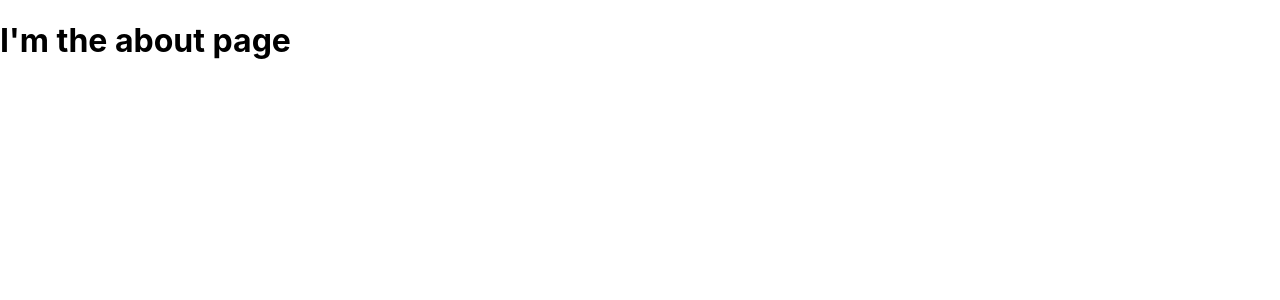
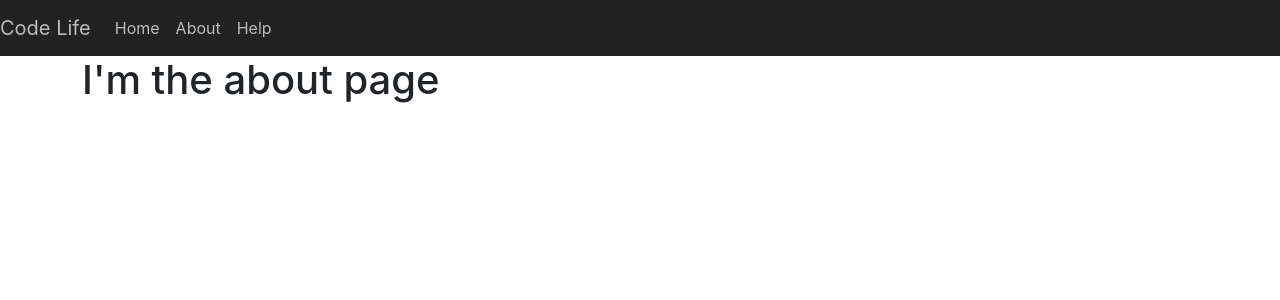
Before and after one commit to cruzgx/Park-Tracker, a React (Create React App) app: page /about in a window 1280 px wide. Shown: the top 300 px of the page. Built offline with nearby package versions, Linux system fonts and the light colour scheme.

Commit message:
Added a image slide to front page

```diff
--- a/package.json
+++ b/package.json
@@ -6,10 +6,13 @@
     "@testing-library/jest-dom": "^5.14.1",
     "@testing-library/react": "^11.2.7",
     "@testing-library/user-event": "^12.8.3",
+    "bootstrap": "^5.0.2",
     "react": "^17.0.2",
+    "react-bootstrap": "^1.6.1",
     "react-dom": "^17.0.2",
     "react-router-dom": "^5.2.0",
     "react-scripts": "4.0.3",
+    "styled-components": "^5.3.0",
     "web-vitals": "^1.1.2"
   },
   "scripts": {
--- a/public/index.html
+++ b/public/index.html
@@ -15,6 +15,12 @@
       user's mobile device or desktop. See https://developers.google.com/web/fundamentals/web-app-manifest/
     -->
     <link rel="manifest" href="%PUBLIC_URL%/manifest.json" />
+    <link
+      rel="stylesheet"
+      href="https://cdn.jsdelivr.net/npm/bootstrap@5.0.2/dist/css/bootstrap.min.css"
+      integrity="sha384-EVSTQN3/azprG1Anm3QDgpJLIm9Nao0Yz1ztcQTwFspd3yD65VohhpuuCOmLASjC"
+      crossorigin="anonymous"
+    />
     <!--
       Notice the use of %PUBLIC_URL% in the tags above.
       It will be replaced with the URL of the `public` folder during the build.
--- a/src/App.js
+++ b/src/App.js
@@ -1,18 +1,26 @@
 import logo from './logo.svg';
 import './App.css';
 
-import { BrowserRouter, Route, Switch } from 'react-router-dom';
+import React, { Component } from 'react'
+import { BrowserRouter as Router, Route, Switch } from 'react-router-dom';
 import Home from './pages/Home'
 import About from './pages/About';
+import { Layout } from './components/Layout.js';
+import { NavigationBar } from './components/NavigationBar.js';
 
 function App() {
   return (
-    <BrowserRouter>
-      <Switch>
-        <Route path='/' exact component={Home} />
-        <Route path='/about' exact component={About} />
-      </Switch>
-    </BrowserRouter>
+    <React.Fragment>
+      <NavigationBar />
+      <Layout>
+        <Router>
+          <Switch>
+            <Route path='/' exact component={Home} />
+            <Route path='/about' exact component={About} />
+          </Switch>
+        </Router>
+      </Layout>
+    </React.Fragment>
   );
 }
 
--- /dev/null
+++ b/src/components/Layout.js
@@ -0,0 +1,8 @@
+import React from 'react';
+import { Container } from 'react-bootstrap'
+
+export const Layout = (props) => (
+    <Container>
+        {props.children}
+    </Container>
+)
--- /dev/null
+++ b/src/components/NavigationBar.js
@@ -0,0 +1,34 @@
+import React from 'react'
+import { Nav, Navbar } from 'react-bootstrap';
+import styled from 'styled-components';
+
+const Styles = styled.div`
+    .navbar {
+        background-color: #222;
+    }
+
+    .navbar-brand, .navbar-nav .nav-link {
+        color: #bbb;
+
+        &:hover {
+            color: white;
+        }
+    }
+`;
+
+export const NavigationBar = () => (
+    <Styles>
+        <Navbar expand="lg">
+            <Navbar.Brand href="/">Code Life</Navbar.Brand>
+            <Navbar.Toggle aria-controls="basic-navbar-nav" />
+            <Navbar.Collapse id='basic-navbar-nav'>
+                <Nav className='ml-auto'>
+                    <Nav.Item><Nav.Link href='/'>Home</Nav.Link></Nav.Item>
+                    <Nav.Item><Nav.Link href='/about'>About</Nav.Link></Nav.Item>
+                    <Nav.Item><Nav.Link href='/help'>Help</Nav.Link></Nav.Item>
+                </Nav>
+            </Navbar.Collapse>
+
+        </Navbar>
+    </Styles>
+)
--- a/src/pages/Home.js
+++ b/src/pages/Home.js
@@ -1,28 +1,70 @@
 // Imports here
 import React from "react";
 import { Link } from "react-router-dom";
-import '../styling/Home.css'
+import "../styling/Home.css";
+import { Carousel } from "react-bootstrap";
 
 // Props can be passed to home component
 const Home = () => {
+  return (
+    <div>
+      <div className="home_container">
+        <Carousel>
+          <Carousel.Item>
+            <img
+              className="d-block w-100"
+              src="https://cdn.getyourguide.com/img/location/556ddd302d7c4.jpeg/88.jpg"
+              alt="First slide"
+            />
+            <Carousel.Caption>
+              <h3>Battery Park</h3>
+              <p>Nulla vitae elit libero, a pharetra augue mollis interdum.</p>
+            </Carousel.Caption>
+          </Carousel.Item>
+          <Carousel.Item>
+            <img
+              className="d-block w-100"
+              src="https://media.tacdn.com/media/attractions-splice-spp-674x446/0b/27/58/b7.jpg"
+              alt="Second slide"
+            />
 
-    return (
-        <div>
-            <div className='home_container'>
-                <h1>I'm the home page!</h1>
-                <Link to='/about'>Click me to go to the About page</Link>
+            <Carousel.Caption>
+              <h3>Central Park</h3>
+              <p>Lorem ipsum dolor sit amet, consectetur adipiscing elit.</p>
+            </Carousel.Caption>
+          </Carousel.Item>
+          <Carousel.Item>
+            <img
+              className="d-block w-100"
+              src="https://www.nycgo.com/images/articles/9587/union-square-julienne-schaer-012__large.jpg"
+              alt="Third slide"
+            />
 
-                <div className='home_top_imgage' className='home_img_container'>
-                    <h1 className='home_front_decript'>Find your next park</h1>
-                    <img src='https://media.timeout.com/images/100469525/image.jpg' alt='' />
-                </div>
+            <Carousel.Caption>
+              <h3>Union Square Park</h3>
+              <p>
+                Praesent commodo cursus magna, vel scelerisque nisl consectetur.
+              </p>
+            </Carousel.Caption>
+          </Carousel.Item>
+        </Carousel>
 
+        <Link to="/about">Click me to go to the About page</Link>
 
-                <h1 className='home_info_blurb'>Find out all you need to know any of any of NYC's parks here</h1>
+        {/* <div className="home_top_imgage" className="home_img_container">
+          <h1 className="home_front_decript">Find your next park</h1>
+          <img
+            src="https://media.timeout.com/images/100469525/image.jpg"
+            alt=""
+          />
+        </div> */}
 
-            </div>
-        </div>
-    );
-}
+        <h1 className="home_info_blurb">
+          Find out all you need to know any of any of NYC's parks here
+        </h1>
+      </div>
+    </div>
+  );
+};
 
 export default Home;
--- a/src/styling/Home.css
+++ b/src/styling/Home.css
@@ -1,3 +1,4 @@
+/*
 .home_container {
     margin: 0;
     padding: 0;
@@ -25,4 +26,4 @@
     font-weight: 800;
     font-family: Arial, Helvetica, sans-serif;
     font-size: 500%
-}
+} */
```
Also changed, not shown: 1 other file (tests, documents, lock files or other folders).
